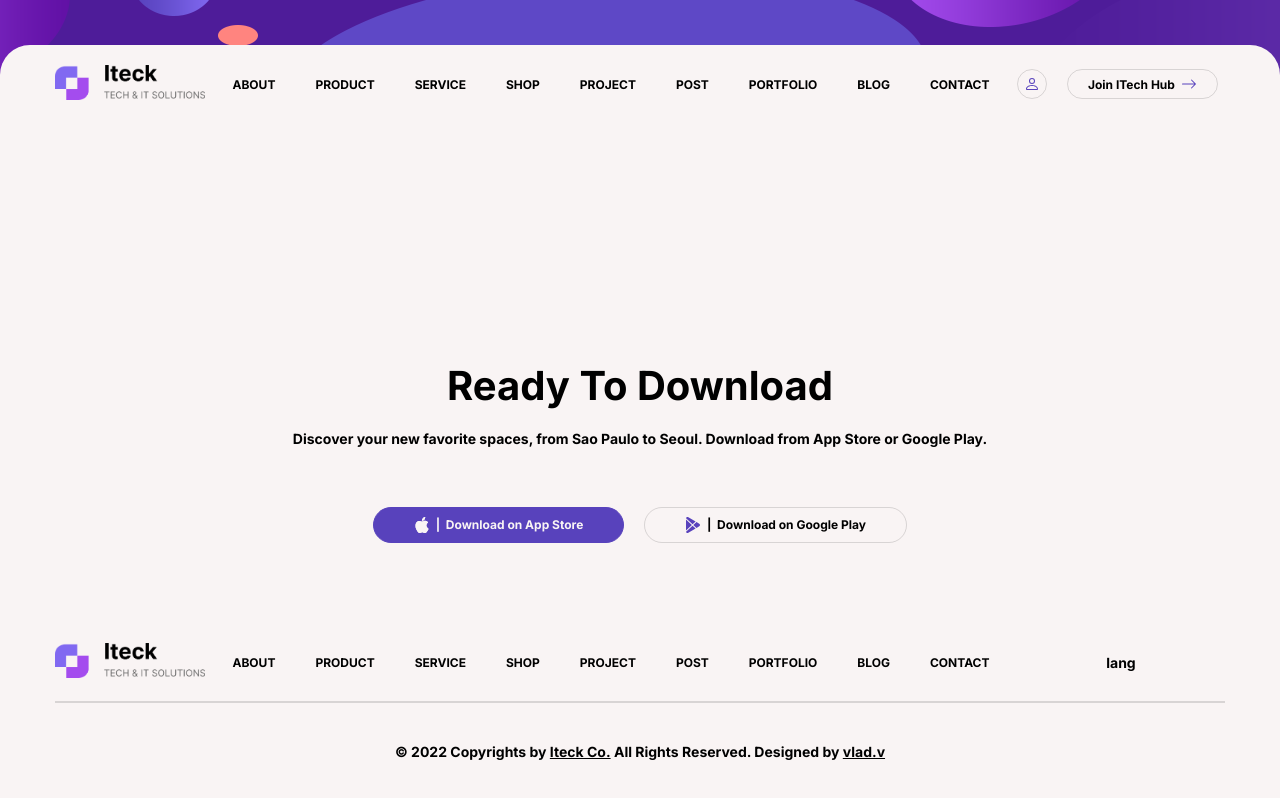
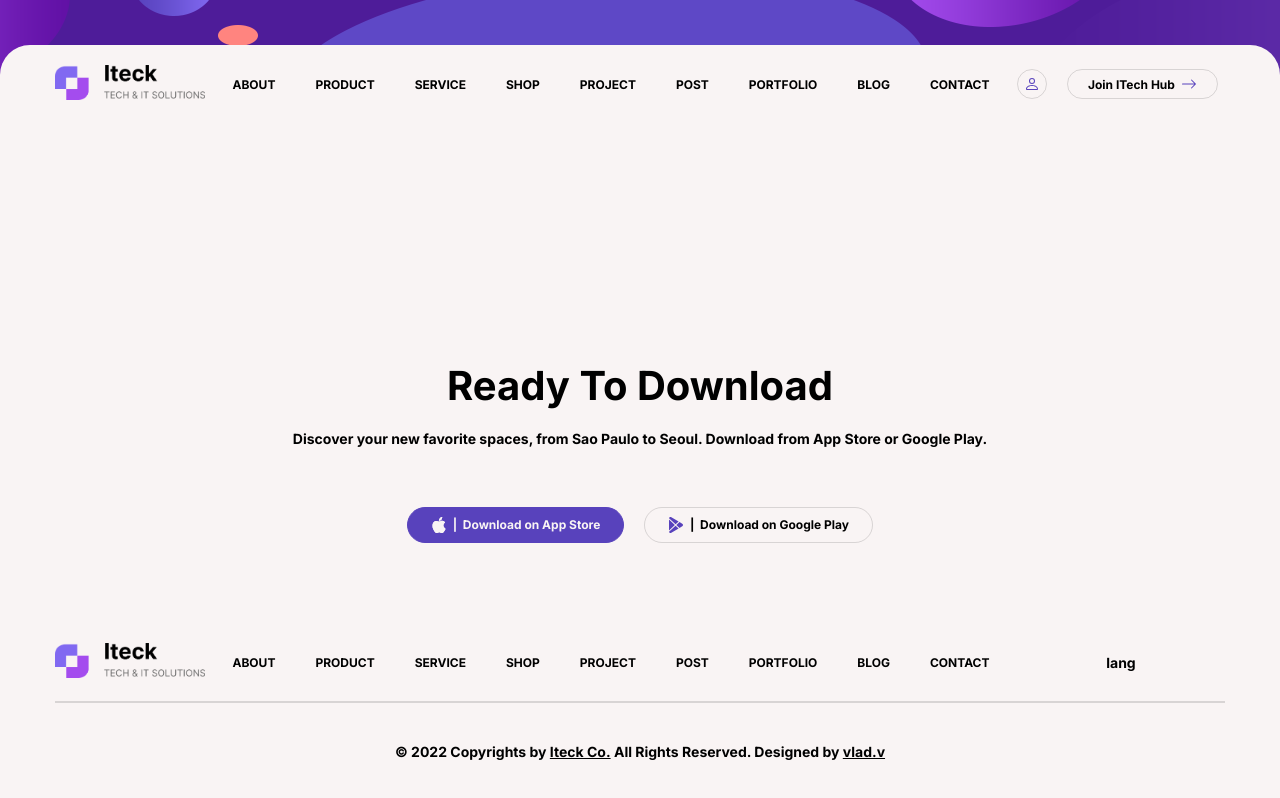
Before and after one commit to Gronius/iteach, a website built with Vite: page index.html in a window 1280 px wide. Built offline with nearby package versions, Linux system fonts and the light colour scheme.

Commit message:
change size in footer & button

```diff
--- a/styles/buttons.scss
+++ b/styles/buttons.scss
@@ -53,7 +53,7 @@
 
   &_bigger {
     height: calc(var(--size) * 1.15);
-     padding: 0 calc(var(--gap) * 2);
+     padding: 0 calc(var(--gap) * 1.15);
   }
 
 }
--- a/styles/footer.scss
+++ b/styles/footer.scss
@@ -24,6 +24,7 @@ footer{
     display: flex;
     align-items: center;
     justify-content: space-between;
+    align-items: center;
     gap: var(--gap);
     padding: var(--gap) 0;
     border-bottom: 2px solid var(--grey-color);
```
